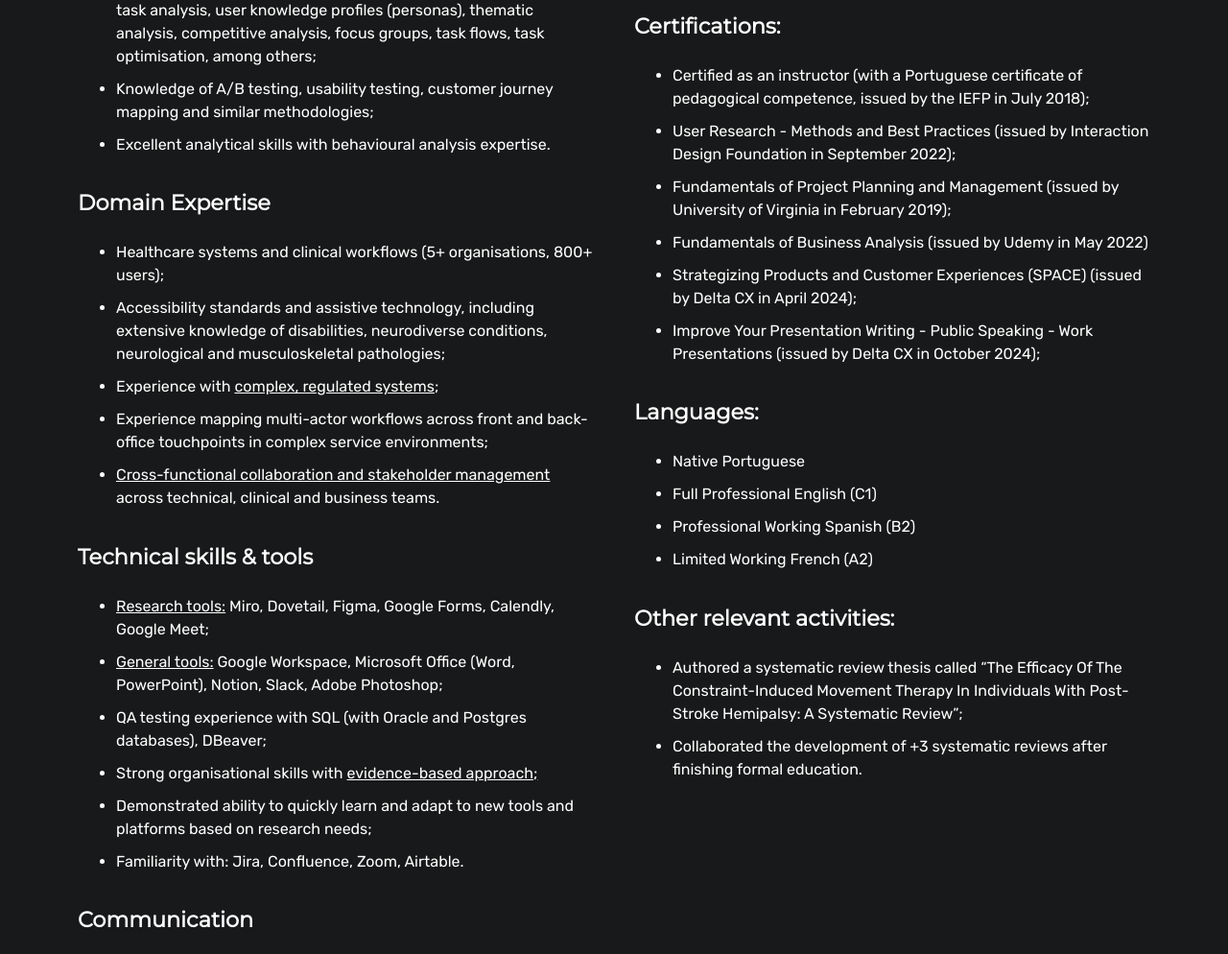
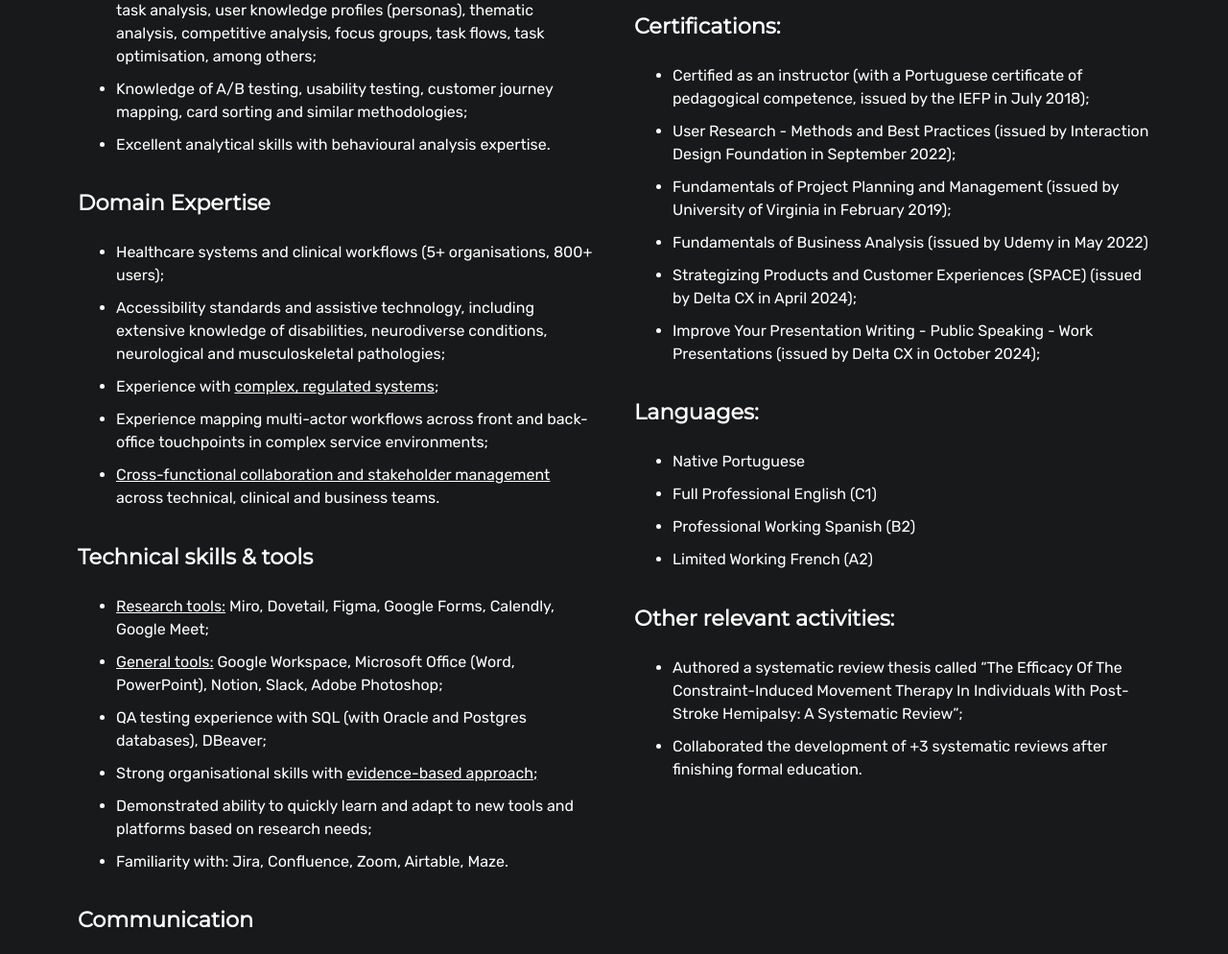
Before and after one commit to analuciacoimbra/analuciacoimbra.github.io, a Jekyll site: the page built from resume.html, in a window 1280 px wide and 1400 px high, scrolled down 2033 px. Shown: the part 177-1171 px from the top of the window at 96% size. Built offline with Jekyll 4.4.1, drawn with Linux system fonts in a browser that asks for light colours.

Commit message:
Update resume.html

```diff
--- a/resume.html
+++ b/resume.html
@@ -273,8 +273,8 @@ layout: default
         </li>
 
         <li>
-          Knowledge of A/B testing, usability testing, customer journey mapping
-          and similar methodologies;
+          Knowledge of A/B testing, usability testing, customer journey mapping,
+          card sorting and similar methodologies;
         </li>
         <li>
           Excellent analytical skills with behavioural analysis expertise.
@@ -323,7 +323,7 @@ layout: default
           Demonstrated ability to quickly learn and adapt to new tools and
           platforms based on research needs;
         </li>
-        <li>Familiarity with: Jira, Confluence, Zoom, Airtable.</li>
+        <li>Familiarity with: Jira, Confluence, Zoom, Airtable, Maze.</li>
       </ul>
 
       <h3>Communication</h3>
```
